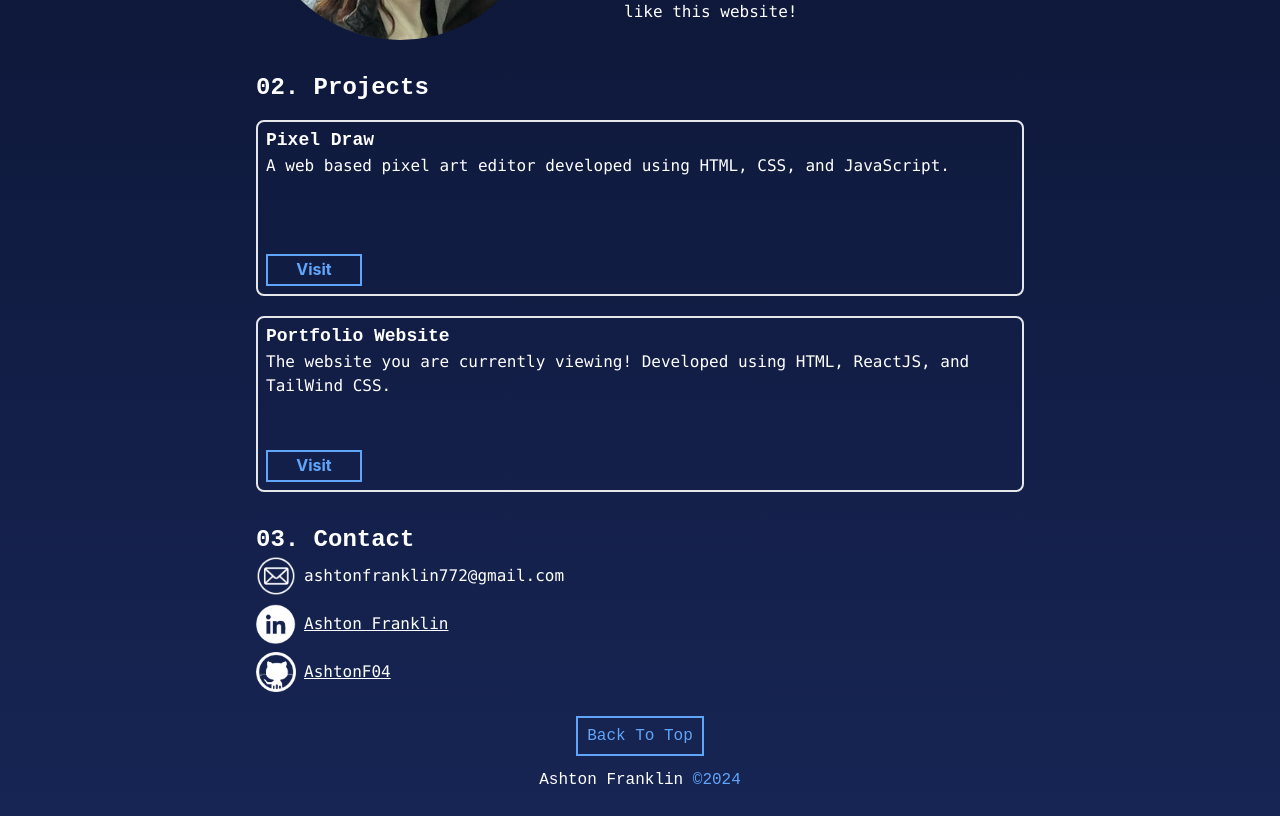
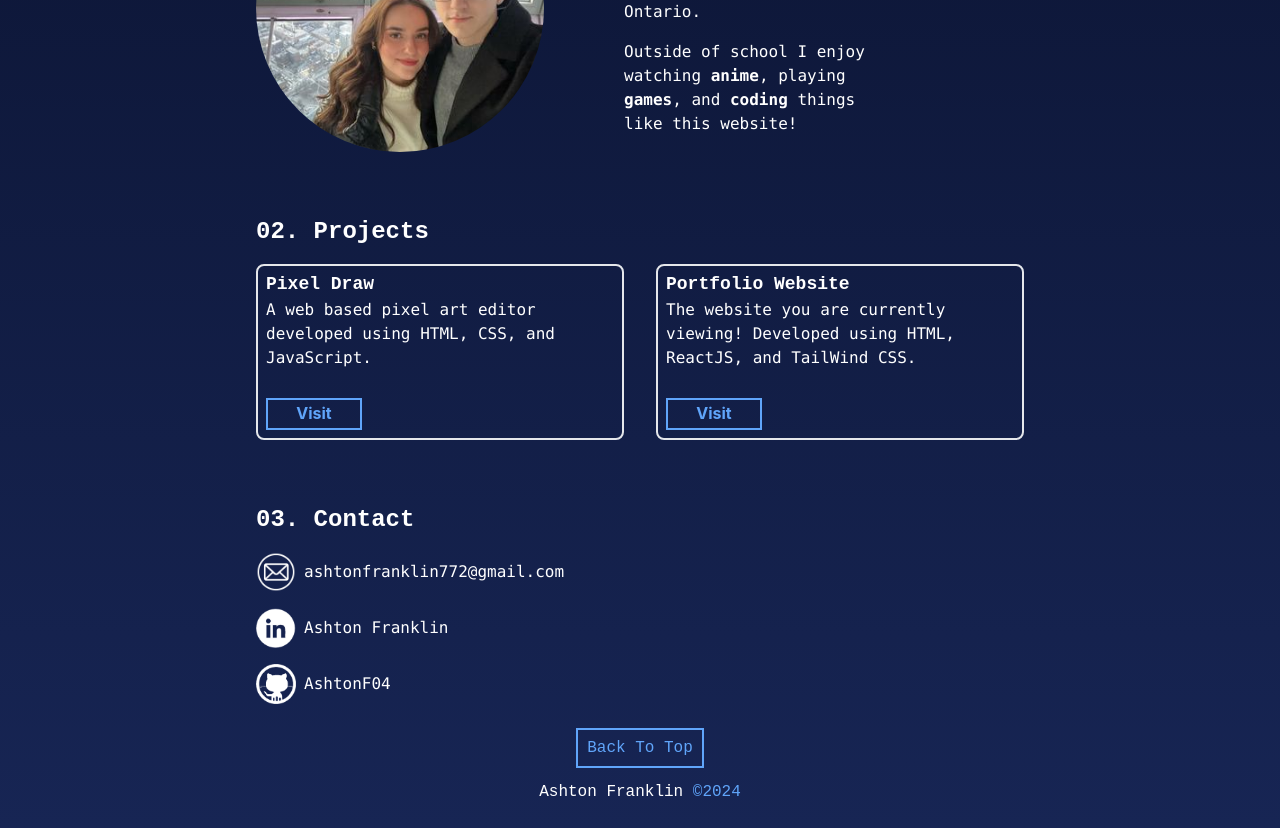
Before and after one commit to AshtonF04/Web-Portfolio, a React (Create React App) app: page / in a window 1280 px wide. Shown: the part 1160-1988 px from the top of the page. Built offline with nearby package versions, Linux system fonts and the light colour scheme.

Commit message:
Added smooth scroll button and nav bar

```diff
--- a/src/App.css
+++ b/src/App.css
@@ -1,3 +1,7 @@
 @tailwind base;
 @tailwind components;
 @tailwind utilities;
+
+*{
+    scroll-behavior: smooth;
+}
--- a/src/App.js
+++ b/src/App.js
@@ -5,12 +5,14 @@ import About from './components/About.js';
 import Header from './components/Header.js';
 import Footer from './components/Footer.js';
 import Contact from './components/Contact.js';
+import Nav_Bar from './components/Nav_Bar.js';
 
 function App() {
   return (
-    <div class="text-white bg-gradient-to-b from-slate-950 to-blue-950">
+    <div class="text-white bg-gradient-to-b from-slate-950 to-blue-950 overflow-x-hidden">
       <Header />
-      <div class="flex flex-col gap-8 mx-8 lg:mx-64">
+      <Nav_Bar />
+      <div class="flex flex-col gap-8 lg:mx-64 lg:gap-16">
         <Title />
         <About />
         <Project_List />
--- a/src/components/About.js
+++ b/src/components/About.js
@@ -1,7 +1,7 @@
 export default function About(){
     return (
-        <div>
-            <a id="About" class="text-2xl font-bold font-courier mb-4">01. About</a>
+        <div id="About">
+            <h1 class="text-2xl font-bold font-courier mb-4 lg: mt-20">01. About</h1>
             <div class="flex flex-col items-center gap-4 lg:flex-row lg:mt-12">
 
                 <img class="rounded-full size-60 lg:size-72" src={require("../images/profile-image.jpg")}></img>
--- a/src/components/Contact.js
+++ b/src/components/Contact.js
@@ -1,19 +1,19 @@
 export default function Contact(){
     return(
-        <div>
-            <a id="Contact" class="text-2xl font-bold font-courier mb-4">03. Contact</a>
-            <div class="flex flex-col gap-2 font-mono">
+        <div class="flex flex-col gap-4">
+            <a id="Contact" class="text-2xl font-bold font-courier">03. Contact</a>
+            <div class="flex flex-col gap-2 font-mono lg:gap-4">
                 <div class="flex items-center gap-2">
                     <img class="size-10" src={require("../images/email-image.png")}></img>
-                    <h1>ashtonfranklin772@gmail.com</h1>
+                    <a target="_blank" href="mailto: ashtonfranklin772@gmail.com">ashtonfranklin772@gmail.com</a>
                 </div>
-                <div class="flex items-center gap-2">
+                <div class="flex items-center gap-2 w-auto">
                     <img class="size-10" src={require("../images/linkedin-icon.png")}></img>
-                    <a class="underline" target="_blank" href="https://www.linkedin.com/in/ashton-franklin-5a6345288/">Ashton Franklin</a>
+                    <a class="" target="_blank" href="https://www.linkedin.com/in/ashton-franklin-5a6345288/">Ashton Franklin</a>
                 </div>
                 <div class="flex items-center gap-2">
                     <img class="size-10" src={require("../images/github-icon.png")}></img>
-                    <a class="underline" target="_blank" href="https://github.com/AshtonF04">AshtonF04</a>
+                    <a class="" target="_blank" href="https://github.com/AshtonF04">AshtonF04</a>
                 </div>
             </div>
         </div>
--- /dev/null
+++ b/src/components/Nav_Bar.js
@@ -0,0 +1,20 @@
+import { useState } from "react";
+
+
+
+export default function Nav_Bar(){
+    const [active, set_active] = useState(false);
+
+    window.addEventListener('scroll', () => {
+        if (window.scrollY > 400){
+            set_active(true);
+        } else {
+            set_active(false);
+        }
+      });
+
+    return(
+        <div class={`hidden lg:block bg-black w-screen h-14 fixed ${active ? 'opacity-25' : 'opacity-0'}`}>
+        </div>
+    );
+}
--- a/src/components/Project_List.js
+++ b/src/components/Project_List.js
@@ -4,7 +4,7 @@ export default function Project_List(){
     return (
         <div>
             <a id="Projects" class="text-2xl font-bold font-courier">02. Projects</a>
-            <div class="flex flex-col mt-4 gap-y-5">
+            <div class="flex flex-col mt-4 gap-y-5 lg:grid lg:grid-cols-2 lg:gap-8">
                 <Project
                     name={"Pixel Draw"}
                     description={"A web based pixel art editor developed using HTML, CSS, and JavaScript."}
--- a/src/components/Title.js
+++ b/src/components/Title.js
@@ -4,7 +4,7 @@ function Title(){
             <a id="Home" class="font-courier lg:text-3xl">Hi, my name is</a>
             <h1 class="text-4xl font-bold font-mono lg:text-7xl">Ashton</h1>
             <h1 class="text-xl font-bold text-slate-400 font-mono lg:text-3xl">I code things.</h1>
-            <button onClick={() => {window.scrollTo({top: 750, behavior: "smooth"})}} class="size-16 self-center absolute bottom-32"><img class="hidden lg:block size-16 text-center" src={require('../images/down-arrow.png')}></img></button>
+            <a href="#About" rel="noopener" class="size-16 self-center absolute bottom-32 hover:scale-110"><img class="hidden lg:block size-16 text-center" src={require('../images/down-arrow.png')}></img></a>
         </div>
     );
 }
--- a/src/output.css
+++ b/src/output.css
@@ -548,28 +548,16 @@ video {
   position: sticky;
 }
 
+.bottom-32 {
+  bottom: 8rem;
+}
+
 .top-0 {
   top: 0px;
 }
 
 .top-10 {
   top: 2.5rem;
-}
-
-.top-96 {
-  top: 24rem;
-}
-
-.bottom-16 {
-  bottom: 4rem;
-}
-
-.bottom-40 {
-  bottom: 10rem;
-}
-
-.bottom-32 {
-  bottom: 8rem;
 }
 
 .mx-4 {
@@ -585,11 +573,6 @@ video {
 .my-2 {
   margin-top: 0.5rem;
   margin-bottom: 0.5rem;
-}
-
-.my-auto {
-  margin-top: auto;
-  margin-bottom: auto;
 }
 
 .mb-2 {
@@ -616,16 +599,12 @@ video {
   margin-top: 1rem;
 }
 
+.mt-8 {
+  margin-top: 2rem;
+}
+
 .mt-auto {
   margin-top: auto;
-}
-
-.mt-64 {
-  margin-top: 16rem;
-}
-
-.mt-96 {
-  margin-top: 24rem;
 }
 
 .line-clamp-4 {
@@ -653,6 +632,11 @@ video {
   height: 3rem;
 }
 
+.size-16 {
+  width: 4rem;
+  height: 4rem;
+}
+
 .size-36 {
   width: 9rem;
   height: 9rem;
@@ -673,16 +657,6 @@ video {
   height: 100%;
 }
 
-.size-32 {
-  width: 8rem;
-  height: 8rem;
-}
-
-.size-16 {
-  width: 4rem;
-  height: 4rem;
-}
-
 .h-40 {
   height: 10rem;
 }
@@ -697,6 +671,10 @@ video {
 
 .w-32 {
   width: 8rem;
+}
+
+.w-auto {
+  width: auto;
 }
 
 .w-full {
@@ -715,8 +693,8 @@ video {
   align-items: center;
 }
 
-.justify-center {
-  justify-content: center;
+.justify-stretch {
+  justify-content: stretch;
 }
 
 .gap-2 {
@@ -784,11 +762,6 @@ video {
   padding-bottom: 1.5rem;
 }
 
-.py-32 {
-  padding-top: 8rem;
-  padding-bottom: 8rem;
-}
-
 .text-center {
   text-align: center;
 }
@@ -799,10 +772,6 @@ video {
 
 .font-mono {
   font-family: ui-monospace, SFMono-Regular, Menlo, Monaco, Consolas, "Liberation Mono", "Courier New", monospace;
-}
-
-.font-sans {
-  font-family: ui-sans-serif, system-ui, sans-serif, "Apple Color Emoji", "Segoe UI Emoji", "Segoe UI Symbol", "Noto Color Emoji";
 }
 
 .text-2xl {
@@ -857,15 +826,14 @@ video {
   text-decoration-line: underline;
 }
 
+*{
+  scroll-behavior: smooth;
+}
+
 @media (min-width: 1024px) {
-  .lg\:mx-24 {
-    margin-left: 6rem;
-    margin-right: 6rem;
-  }
-
-  .lg\:mx-32 {
-    margin-left: 8rem;
-    margin-right: 8rem;
+  .lg\:mx-64 {
+    margin-left: 16rem;
+    margin-right: 16rem;
   }
 
   .lg\:mx-auto {
@@ -873,13 +841,12 @@ video {
     margin-right: auto;
   }
 
-  .lg\:mx-64 {
-    margin-left: 16rem;
-    margin-right: 16rem;
+  .lg\:ml-16 {
+    margin-left: 4rem;
   }
 
-  .lg\:mb-32 {
-    margin-bottom: 8rem;
+  .lg\:mr-32 {
+    margin-right: 8rem;
   }
 
   .lg\:mt-12 {
@@ -890,41 +857,83 @@ video {
     display: block;
   }
 
+  .lg\:grid {
+    display: grid;
+  }
+
+  .lg\:inline-grid {
+    display: inline-grid;
+  }
+
   .lg\:hidden {
     display: none;
+  }
+
+  .lg\:size-72 {
+    width: 18rem;
+    height: 18rem;
   }
 
   .lg\:h-screen {
     height: 100vh;
   }
 
+  .lg\:w-auto {
+    width: auto;
+  }
+
+  .lg\:w-fit {
+    width: -webkit-fit-content;
+    width: -moz-fit-content;
+    width: fit-content;
+  }
+
   .lg\:w-full {
     width: 100%;
+  }
+
+  .lg\:grow {
+    flex-grow: 1;
+  }
+
+  .lg\:grid-cols-2 {
+    grid-template-columns: repeat(2, minmax(0, 1fr));
+  }
+
+  .lg\:grid-rows-2 {
+    grid-template-rows: repeat(2, minmax(0, 1fr));
   }
 
   .lg\:flex-row {
     flex-direction: row;
   }
 
-  .lg\:items-center {
-    align-items: center;
-  }
-
   .lg\:justify-center {
     justify-content: center;
   }
 
-  .lg\:text-left {
-    text-align: left;
+  .lg\:justify-between {
+    justify-content: space-between;
   }
 
-  .lg\:text-center {
-    text-align: center;
+  .lg\:justify-evenly {
+    justify-content: space-evenly;
   }
 
-  .lg\:text-xl {
-    font-size: 1.25rem;
-    line-height: 1.75rem;
+  .lg\:justify-stretch {
+    justify-content: stretch;
+  }
+
+  .lg\:gap-16 {
+    gap: 4rem;
+  }
+
+  .lg\:gap-8 {
+    gap: 2rem;
+  }
+
+  .lg\:gap-4 {
+    gap: 1rem;
   }
 
   .lg\:text-3xl {
@@ -932,26 +941,6 @@ video {
     line-height: 2.25rem;
   }
 
-  .lg\:text-6xl {
-    font-size: 3.75rem;
-    line-height: 1;
-  }
-
-  .lg\:text-8xl {
-    font-size: 6rem;
-    line-height: 1;
-  }
-
-  .lg\:text-2xl {
-    font-size: 1.5rem;
-    line-height: 2rem;
-  }
-
-  .lg\:text-4xl {
-    font-size: 2.25rem;
-    line-height: 2.5rem;
-  }
-
   .lg\:text-7xl {
     font-size: 4.5rem;
     line-height: 1;
```
